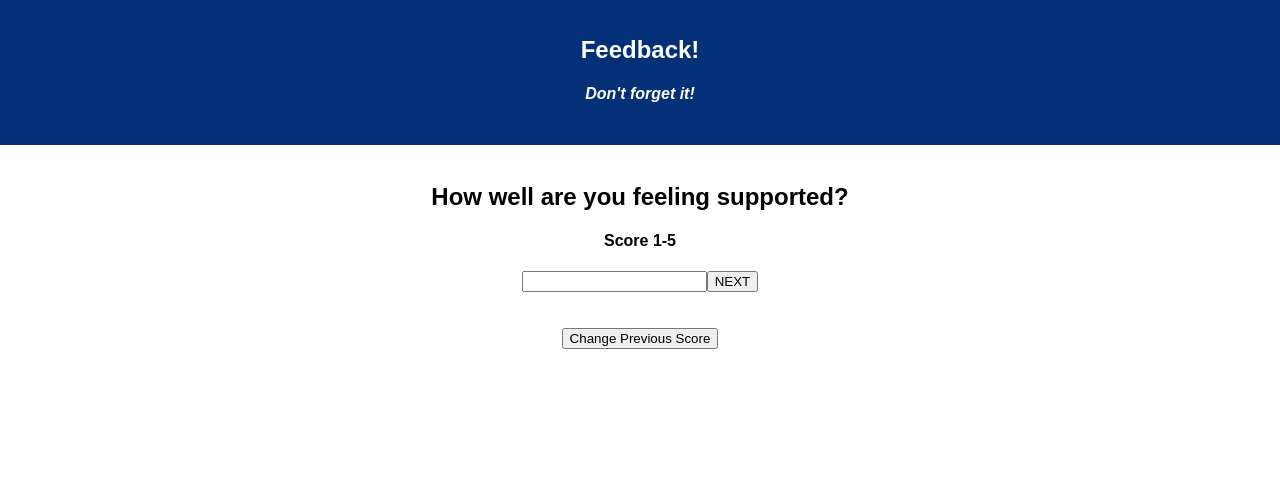
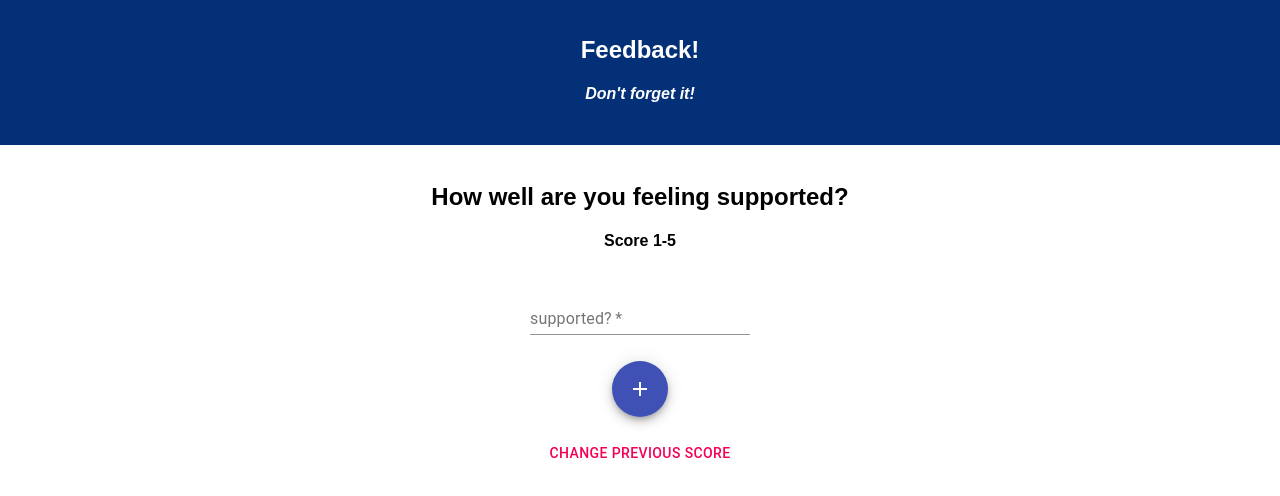
Before and after one commit to jordanNewberry21/redux-feedback-loop, a React (Create React App) app: page /#/support in a window 1280 px wide. Shown: the top 496 px of the page. Built offline with nearby package versions, Linux system fonts and the light colour scheme.

Commit message:
added material-ui styling with buttons and textfields.

```diff
--- a/src/components/Comments/Comments.js
+++ b/src/components/Comments/Comments.js
@@ -1,5 +1,16 @@
 import React, { Component } from 'react';
 import { connect } from 'react-redux';
+
+// material-ui
+import { withStyles } from '@material-ui/core/styles';
+import Fab from '@material-ui/core/Fab';
+import AddIcon from '@material-ui/icons/Add';
+import TextField from '@material-ui/core/TextField';
+import Button from '@material-ui/core/Button';
+
+// I realized by the time I got to this component that since I was connected to the
+// redux store I didn't need to put the styles in every component since they all are
+// connected, I can access them with this.props. At least I think that's what is happening.
 
 //class
 class Comments extends Component{
@@ -42,18 +53,35 @@ class Comments extends Component{
     }
 
     render(){
+        const classes = this.props;
         return(
             <div>
                 <h2>Is there anything else you would like us to know this week?</h2>
                 <h4>Leave a few short comments (optional)</h4>
-                <input onChange={(event) => this.handleChange(event, 'comments')}
-                    type="text" label="comments" />
-                <button onClick={this.nextPage}>NEXT</button>
-                <br />
-                <br />
-                <br />
+                <TextField
+                    required
+                    id="comments"
+                    type="text"
+                    label="comments?"
+                    className={classes.textField}
+                    onChange={(event) => this.handleChange(event, 'comments')}
+                    margin="normal"
+                />
+
+                <br /><br />
+
+                    <Fab onClick={this.nextPage}
+                        color="primary" aria-label="Add" className={classes.fab}>
+                        <AddIcon />
+                    </Fab>
+
+                <br /><br />
+
                 <div>
-                    <button onClick={this.changePrev}>Change Previous Score</button>
+                    <Button onClick={this.changePrev}
+                        color="secondary" className={classes.button}>
+                        Change Previous Score
+                    </Button>
                 </div>
             </div>
         ) //end return
--- a/src/components/EndPage/EndPage.js
+++ b/src/components/EndPage/EndPage.js
@@ -1,5 +1,9 @@
 import React, { Component } from 'react';
 import { connect } from 'react-redux';
+
+// material-ui
+import Button from '@material-ui/core/Button';
+import { withStyles } from '@material-ui/core/styles';
 
 //class
 class EndPage extends Component{
@@ -12,12 +16,16 @@ class EndPage extends Component{
     }
 
     render(){
+        const classes = this.props;
         return(
             <div>
                 <h2>FeedBack!! FINISHED! WOO</h2>
                 <div>
                     <h2>Thank You!</h2>
-                    <button onClick={this.restart}>Leave New Feedback</button>
+                    <Button onClick={this.restart}
+                        variant="contained" color="primary" className={classes.button}>
+                            Leave New Feedback
+                    </Button>
                 </div>
             </div>
         ) //end return
--- a/src/components/Feeling/Feeling.js
+++ b/src/components/Feeling/Feeling.js
@@ -1,8 +1,28 @@
 import React, { Component } from 'react';
 import { connect } from 'react-redux';
 
+// material-ui
+import { withStyles } from '@material-ui/core/styles';
+import Fab from '@material-ui/core/Fab';
+import AddIcon from '@material-ui/icons/Add';
+import TextField from '@material-ui/core/TextField';
+
+// styles
+const styles = theme => ({
+    fab: {
+        margin: theme.spacing.unit,
+    },
+    textField: {
+        marginLeft: theme.spacing.unit,
+        marginRight: theme.spacing.unit,
+        width: 200,
+      },
+
+});
+
 //class
 class Feeling extends Component{
+
 
     // local state
     state = {
@@ -39,17 +59,34 @@ class Feeling extends Component{
     }
 
     render(){
+        const classes = this.props;
         return(
             <div>
                 <h2>How are you feeling today?</h2>
                 <h4>Score 1-5</h4>
-                <input onChange={(event) => this.handleChange(event, 'feeling')}
-                    required type="number" max="5" label="Feeling?" />
-                <button onClick={this.nextPage}>NEXT</button>
+                <TextField
+                    required
+                    id="feeling"
+                    type="number"
+                    max="5"
+                    label="feeling?"
+                    className={classes.textField}
+                    value={this.state.name}
+                    onChange={(event) => this.handleChange(event, 'feeling')}
+                    margin="normal"
+                />
+
+                <br /><br />
+
+                    <Fab onClick={this.nextPage}
+                        color="primary" aria-label="Add" className={classes.fab}>
+                        <AddIcon />
+                    </Fab>
+
             </div>
         ) //end return
     } //end render
 } //end class
 
 //export
-export default connect()(Feeling);
+export default connect(withStyles(styles))(Feeling);
--- a/src/components/Home/Home.js
+++ b/src/components/Home/Home.js
@@ -1,5 +1,9 @@
 import React, { Component } from 'react';
 import { connect } from 'react-redux';
+
+// material-ui
+import Button from '@material-ui/core/Button';
+import { withStyles } from '@material-ui/core/styles';
 
 //class
 class Home extends Component{
@@ -10,11 +14,18 @@ class Home extends Component{
     }
 
     render(){
+        const classes = this.props;
         return(
             <div>
                 <h2>Welcome to the Feedback Loop!</h2>
                 <h3>Please click the button below to get started.</h3>
-                <button onClick={this.nextPage}>START</button>
+
+                <br />
+
+                <Button onClick={this.nextPage} variant="contained"
+                        color="primary" className={classes.button}>
+                    Leave New Feedback
+                </Button>
             </div>
         ) //end return
     } //end render
--- a/src/components/Review/Review.js
+++ b/src/components/Review/Review.js
@@ -1,6 +1,11 @@
 import axios from 'axios';
 import React, { Component } from 'react';
 import { connect } from 'react-redux';
+
+//material-ui
+import CloudUploadIcon from '@material-ui/icons/CloudUpload';
+import Button from '@material-ui/core/Button';
+import { withStyles } from '@material-ui/core/styles';
 
 //class
 class Review extends Component{
@@ -31,6 +36,7 @@ class Review extends Component{
     }
 
     render(){ // displaying user feedback results
+        const classes = this.props;
         return(
             <div>
                 <div>
@@ -45,12 +51,19 @@ class Review extends Component{
                 <div>
                     <h3>Comments: {this.props.reduxState.formInputs[3]}</h3>
                 </div>
-                <button onClick={this.submit}>Submit Feedback</button>
-                <br />
-                <br />
-                <br />
+                <Button onClick={this.submit} variant="contained"
+                    color="primary" >
+                        Submit Feedback
+                    <CloudUploadIcon className={classes.rightIcon} />
+                </Button>
+
+                <br /><br />
+
                 <div>
-                    <button onClick={this.changePrev}>Change Previous Score</button>
+                    <Button onClick={this.changePrev}
+                        color="secondary" className={classes.button}>
+                        Change Previous Score
+                    </Button>
                 </div>
             </div>
         ) //end return
--- a/src/components/Support/Support.js
+++ b/src/components/Support/Support.js
@@ -1,5 +1,31 @@
 import React, { Component } from 'react';
 import { connect } from 'react-redux';
+
+// material-ui
+import { withStyles } from '@material-ui/core/styles';
+import Fab from '@material-ui/core/Fab';
+import AddIcon from '@material-ui/icons/Add';
+import TextField from '@material-ui/core/TextField';
+import Button from '@material-ui/core/Button';
+
+//styles
+const styles = theme => ({
+    fab: {
+        margin: theme.spacing.unit,
+     },
+    textField: {
+        marginLeft: theme.spacing.unit,
+        marginRight: theme.spacing.unit,
+        width: 200,
+      },
+    button: {
+        margin: theme.spacing.unit,
+      },
+    rightIcon: {
+        marginLeft: theme.spacing.unit,
+      },
+
+});
 
 //class
 class Support extends Component{
@@ -40,18 +66,36 @@ class Support extends Component{
     }
 
     render(){
+        const classes = this.props;
         return(
             <div>
                 <h2>How well are you feeling supported?</h2>
                 <h4>Score 1-5</h4>
-                <input onChange={(event) => this.handleChange(event, 'support')}
-                    required type="number" max="5" label="supported?" />
-                <button onClick={this.nextPage}>NEXT</button>
-                <br />
-                <br />
-                <br />
+                <TextField
+                    required
+                    id="support"
+                    type="number"
+                    max="5"
+                    label="supported?"
+                    className={classes.textField}
+                    onChange={(event) => this.handleChange(event, 'support')}
+                    margin="normal"
+                />
+
+                <br /><br />
+
+                    <Fab onClick={this.nextPage}
+                        color="primary" aria-label="Add" className={classes.fab}>
+                        <AddIcon />
+                    </Fab>
+
+                <br /><br />
+
                 <div>
-                    <button onClick={this.changePrev}>Change Previous Score</button>
+                    <Button onClick={this.changePrev}
+                        color="secondary" className={classes.button}>
+                        Change Previous Score
+                    </Button>
                 </div>
             </div>
         ) //end return
--- a/src/components/Understanding/Understanding.js
+++ b/src/components/Understanding/Understanding.js
@@ -1,6 +1,29 @@
 //imports //imports JUST the component from react not ALL of react
 import React, { Component } from 'react';
 import { connect } from 'react-redux';
+
+// material-ui
+import { withStyles } from '@material-ui/core/styles';
+import Fab from '@material-ui/core/Fab';
+import AddIcon from '@material-ui/icons/Add';
+import TextField from '@material-ui/core/TextField';
+import Button from '@material-ui/core/Button';
+
+// styles
+const styles = theme => ({
+    fab: {
+        margin: theme.spacing.unit,
+     },
+    textField: {
+        marginLeft: theme.spacing.unit,
+        marginRight: theme.spacing.unit,
+        width: 200,
+      },
+    button: {
+        margin: theme.spacing.unit,
+      },
+
+});
 
 //class
 class Understanding extends Component{
@@ -40,18 +63,36 @@ class Understanding extends Component{
     }
 
     render(){
+        const classes = this.props;
         return(
             <div>
                 <h2>How well are you understanding the current content?</h2>
                 <h4>Score 1-5</h4>
-                <input onChange={(event) => this.handleChange(event, 'understanding')}
-                    required type="number" max="5" label="understanding?" />
-                <button onClick={this.nextPage}>NEXT</button>
-                <br />
-                <br />
-                <br />
+                <TextField
+                    required
+                    id="understanding"
+                    type="number"
+                    max="5"
+                    label="understanding?"
+                    className={classes.textField}
+                    onChange={(event) => this.handleChange(event, 'understanding')}
+                    margin="normal"
+                />
+
+                <br /><br />
+
+                    <Fab onClick={this.nextPage}
+                        color="primary" aria-label="Add" className={classes.fab}>
+                        <AddIcon />
+                    </Fab>
+
+                <br /><br />
+
                 <div>
-                    <button onClick={this.changePrev}>Change Previous Score</button>
+                    <Button onClick={this.changePrev}
+                        color="secondary" className={classes.button}>
+                        Change Previous Score
+                    </Button>
                 </div>
             </div>
         ) //end return
--- a/src/index.js
+++ b/src/index.js
@@ -9,12 +9,14 @@ import { createStore, combineReducers, applyMiddleware } from 'redux';
 import { Provider } from 'react-redux';
 
 const formInputs = (state=[], action) => {
+    // using spread to add each piece of feedback one by one
     if (action.type === 'INPUT_FORM') {
         return [...state, action.payload]
+        // reset button returns an empty state
     } else if (action.type === 'RESET') {
         return state=[];
     } else if (action.type === 'CHANGE_LAST') {
-        // let itemIndex = state.length-1;
+        // filtering the redux state looking for the last index via payload
         return state.filter((item, index) => index !== action.payload);
     }
     return state;
```
